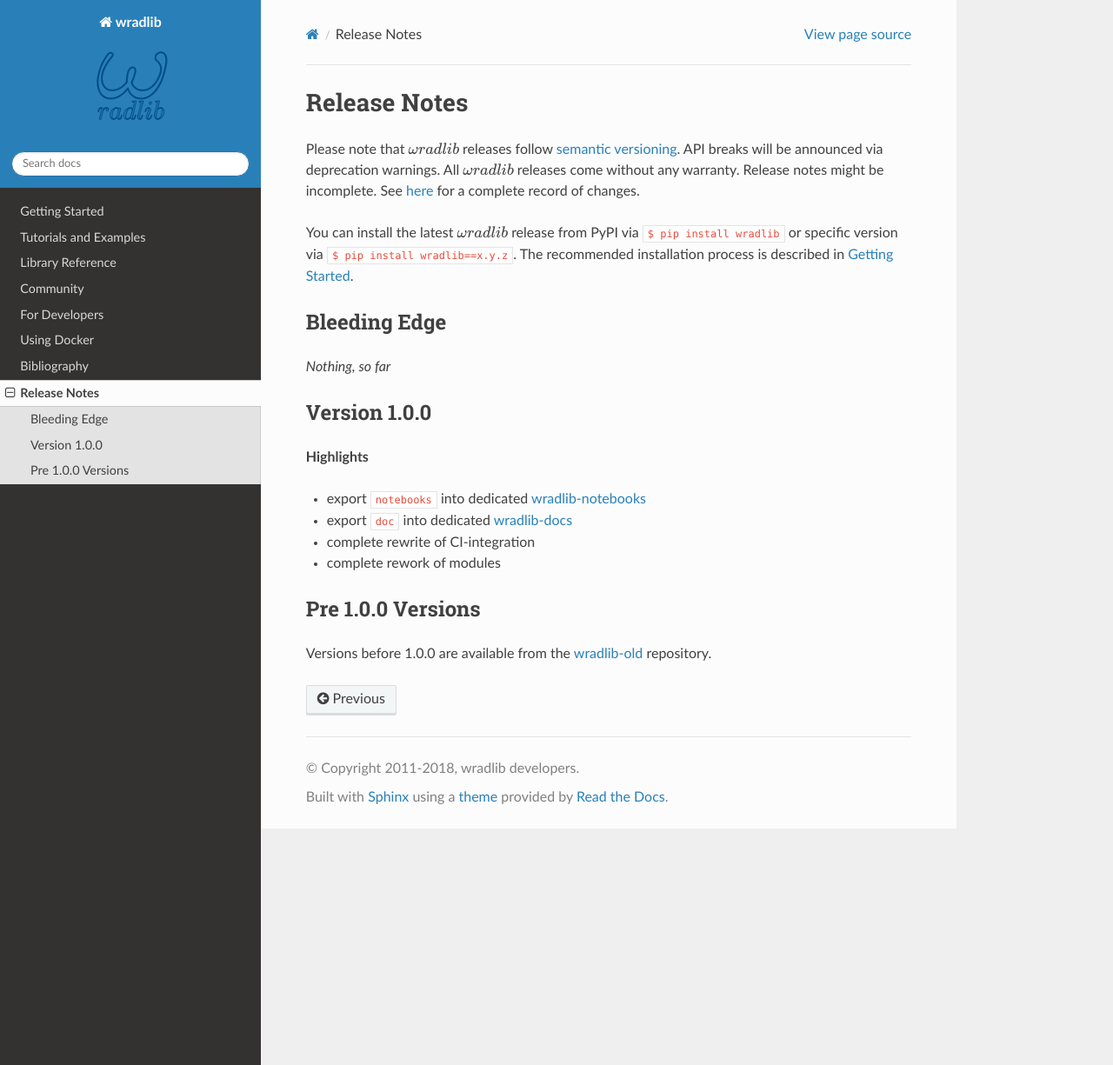
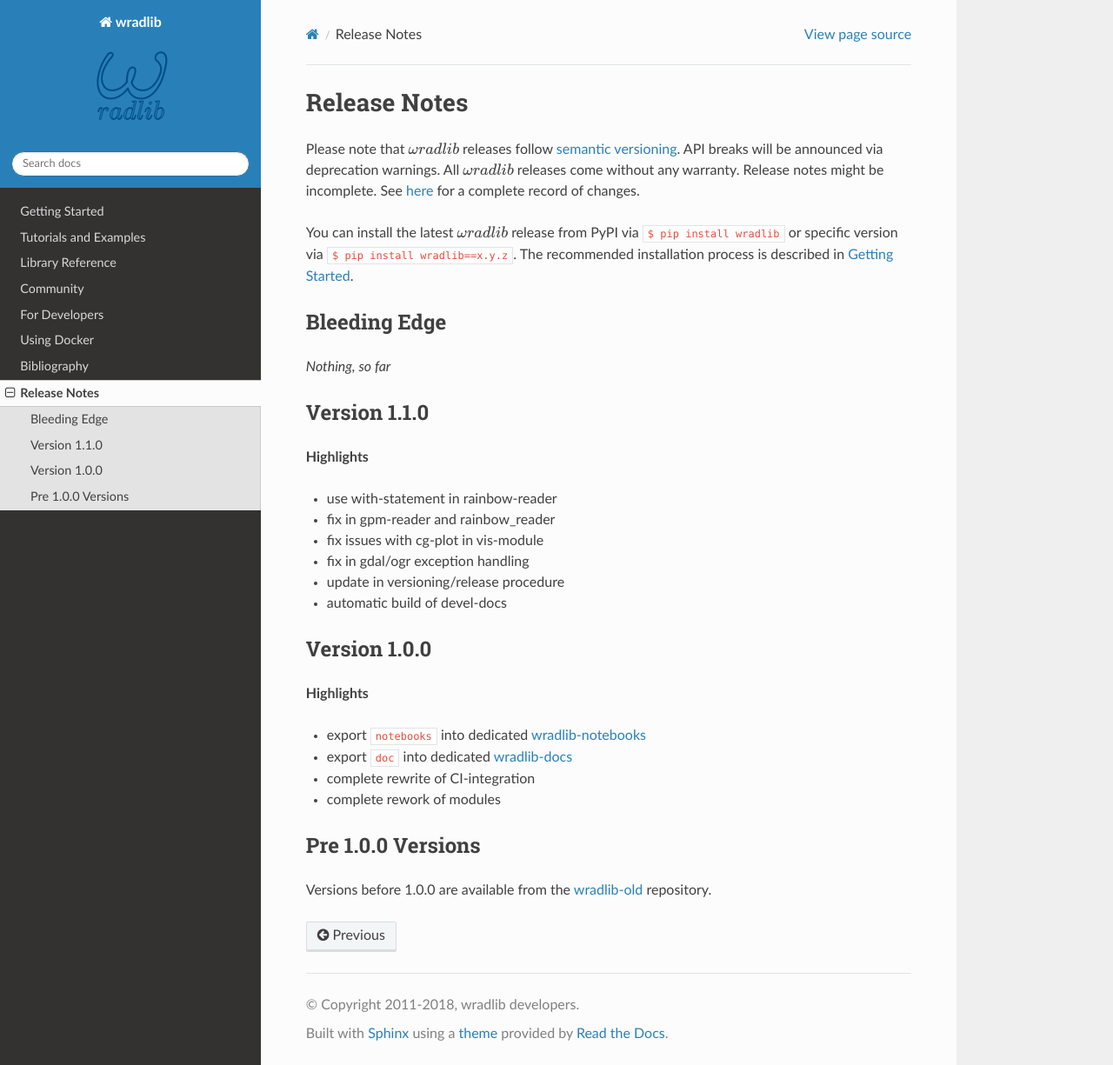
Before and after one commit to wradlib/wradlib-docs, a Sphinx documentation site: the page built from source/release_notes.rst, in a window 1280 px wide and 1225 px high. Shown: the whole window at 87% size. Built offline with Sphinx 7.4.7 and the Read the Docs theme 2.0.0, drawn with Linux system fonts in a browser that asks for light colours; pages that are not in the unit, such as notebooks, are missing from menus; the version number could not be read and is left out.

Commit message:
ENH: Update Version 1.1.0 release notes

```diff
--- a/source/release_notes.rst
+++ b/source/release_notes.rst
@@ -11,6 +11,17 @@ Bleeding Edge
 
 *Nothing, so far*
 
+Version 1.1.0
+-------------
+
+**Highlights**
+
+* use with-statement in rainbow-reader
+* fix in gpm-reader and rainbow_reader
+* fix issues with cg-plot in vis-module
+* fix in gdal/ogr exception handling
+* update in versioning/release procedure
+* automatic build of devel-docs
 
 Version 1.0.0
 -------------
```
